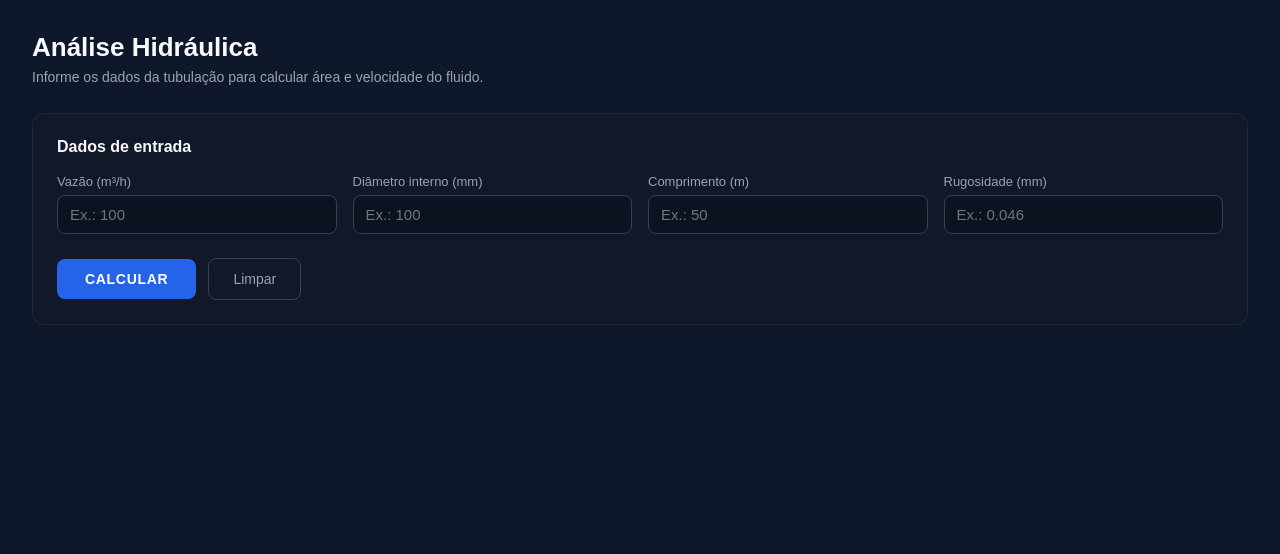
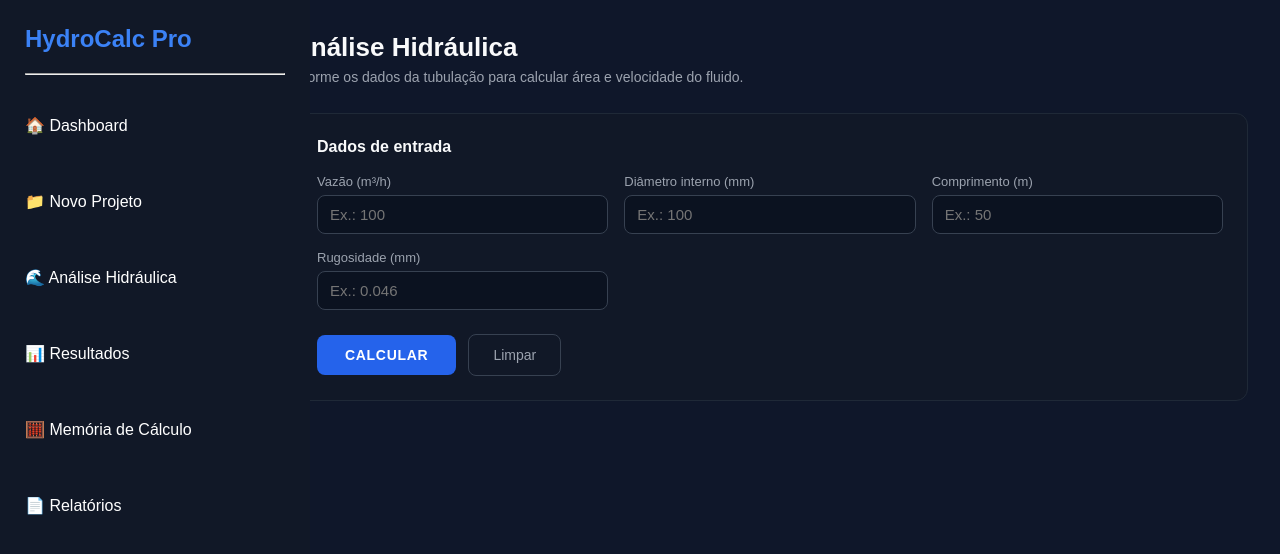
Before and after one commit to pedroouribeiro-lab/Projeto-Mec-nica-dos-Flu-dos, a Next.js app: page / in a window 1280 px wide. Shown: the top 554 px of the page. Built offline with nearby package versions, Linux system fonts and the light colour scheme.

Commit message:
Update layout.tsx

```diff
--- a/app/layout.tsx
+++ b/app/layout.tsx
@@ -1,3 +1,5 @@
+import Sidebar from "../components/Sidebar";
+
 export const metadata = {
   title: "HydroCalc Pro",
   description: "Hydraulic Engineering Software",
@@ -17,7 +19,16 @@ export default function RootLayout({
           fontFamily: "Arial, sans-serif",
         }}
       >
-        {children}
+        <Sidebar />
+        <main
+          style={{
+            marginLeft: "260px",
+            minHeight: "100vh",
+            color: "white",
+          }}
+        >
+          {children}
+        </main>
       </body>
     </html>
   );
```
